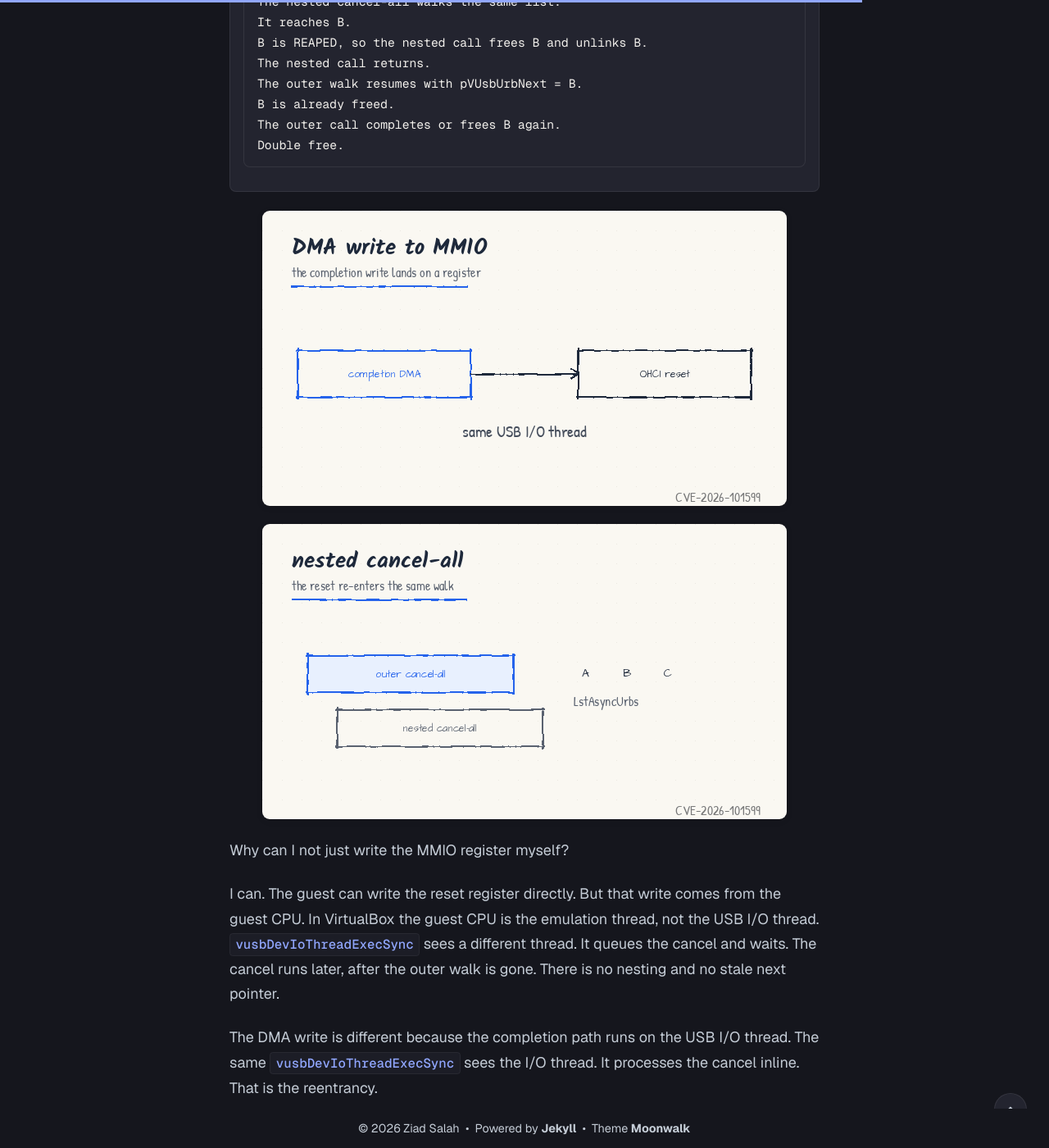
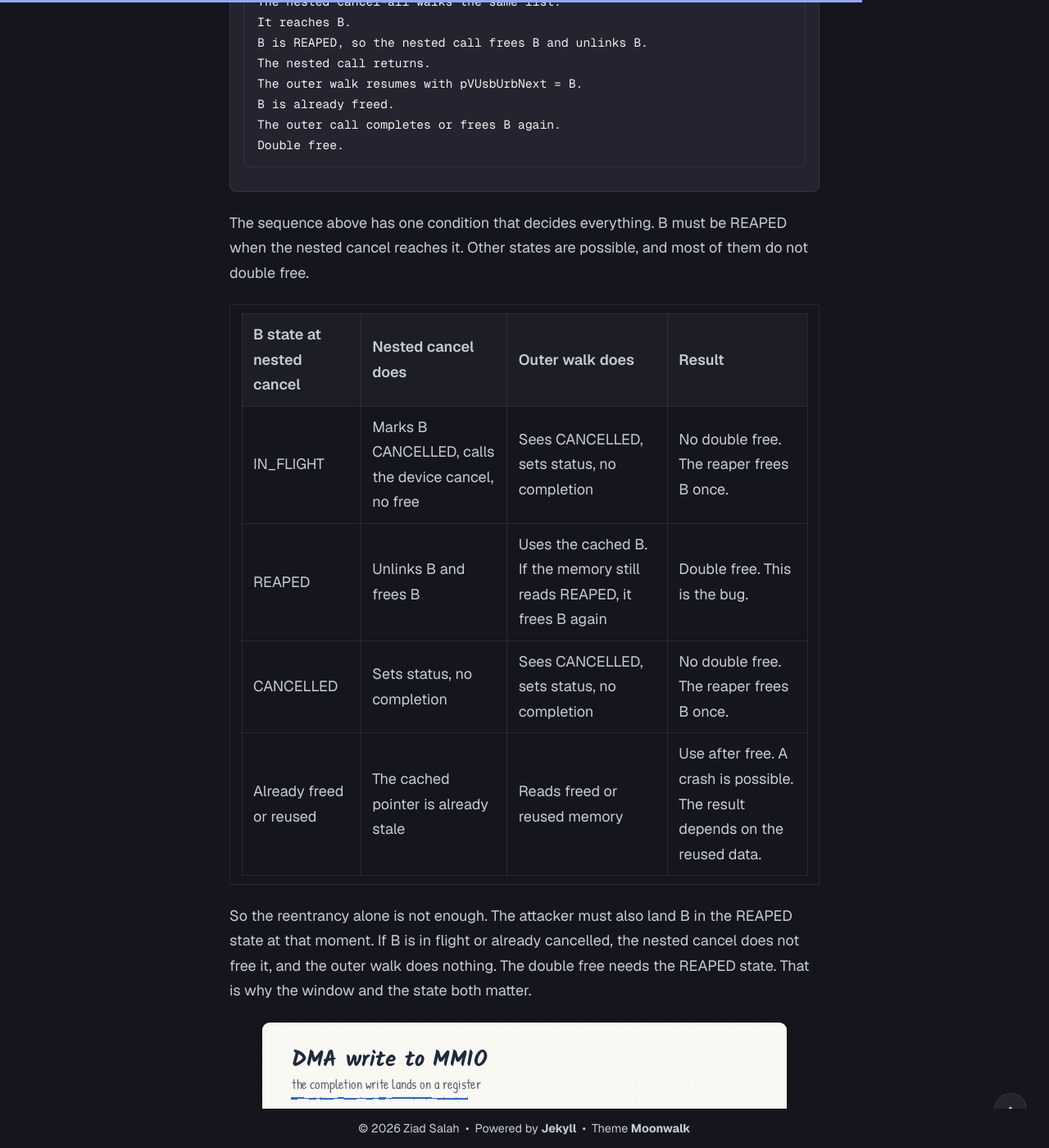
Before and after one commit to ziad626/ziad686-blog, a Jekyll site: the page built from _posts/2026-10-27-vbox-ohci-cve-2026-101599.md, in a window 1280 px wide and 1400 px high, scrolled down 8823 px. Shown: the whole window at 82% size. Built offline with Jekyll 4.4.1, drawn with Linux system fonts in a browser that asks for light colours; some of the changed text lies outside the part shown.

Commit message:
explain cached urb states

````diff
--- a/_posts/2026-10-27-vbox-ohci-cve-2026-101599.md
+++ b/_posts/2026-10-27-vbox-ohci-cve-2026-101599.md
@@ -213,6 +213,17 @@ The outer call completes or frees B again.
 Double free.
 ```
 
+The sequence above has one condition that decides everything. B must be REAPED when the nested cancel reaches it. Other states are possible, and most of them do not double free.
+
+| B state at nested cancel | Nested cancel does | Outer walk does | Result |
+|---|---|---|---|
+| IN_FLIGHT | Marks B CANCELLED, calls the device cancel, no free | Sees CANCELLED, sets status, no completion | No double free. The reaper frees B once. |
+| REAPED | Unlinks B and frees B | Uses the cached B. If the memory still reads REAPED, it frees B again | Double free. This is the bug. |
+| CANCELLED | Sets status, no completion | Sees CANCELLED, sets status, no completion | No double free. The reaper frees B once. |
+| Already freed or reused | The cached pointer is already stale | Reads freed or reused memory | Use after free. A crash is possible. The result depends on the reused data. |
+
+So the reentrancy alone is not enough. The attacker must also land B in the REAPED state at that moment. If B is in flight or already cancelled, the nested cancel does not free it, and the outer walk does nothing. The double free needs the REAPED state. That is why the window and the state both matter.
+
 ![DMA write to MMIO reset](/assets/vbox-ohci-gifs/06-dma-mmio.gif)
 
 ![The nested cancel-all](/assets/vbox-ohci-gifs/07-nested-cancel.gif)
````
